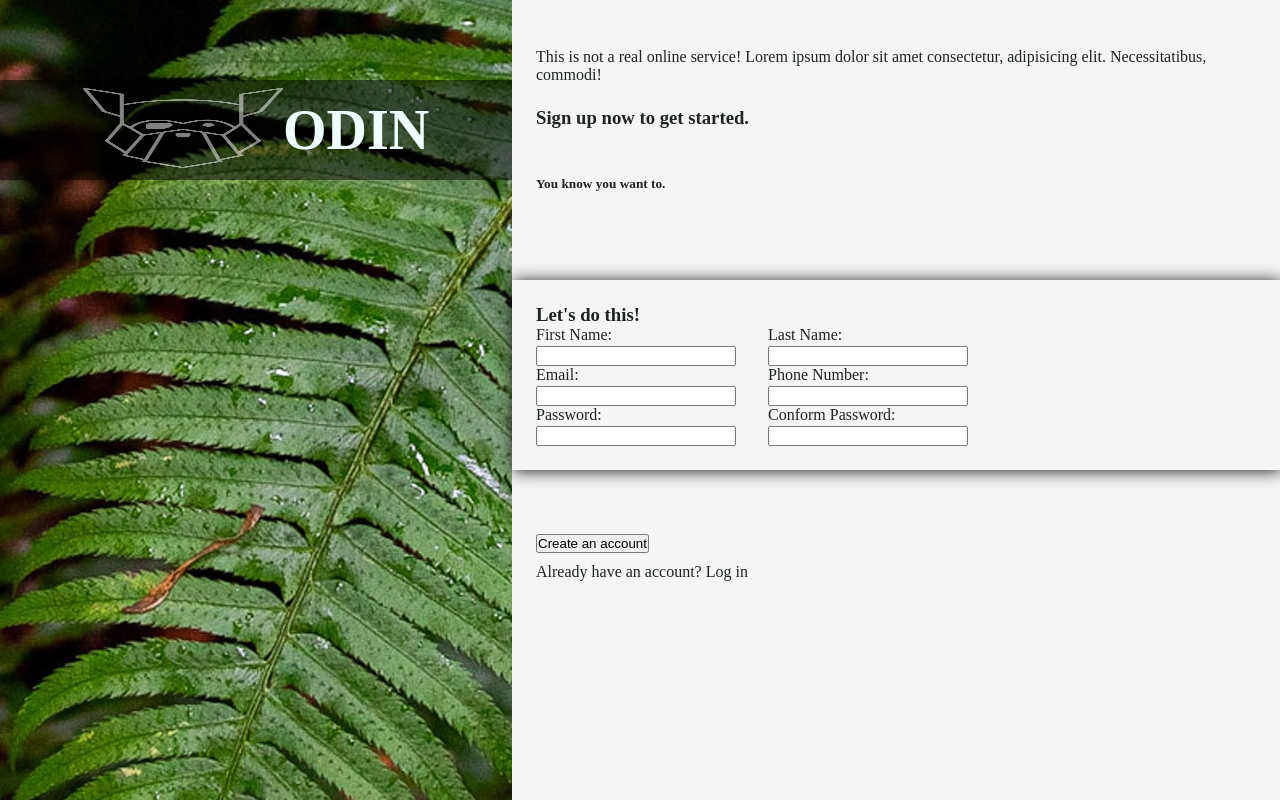
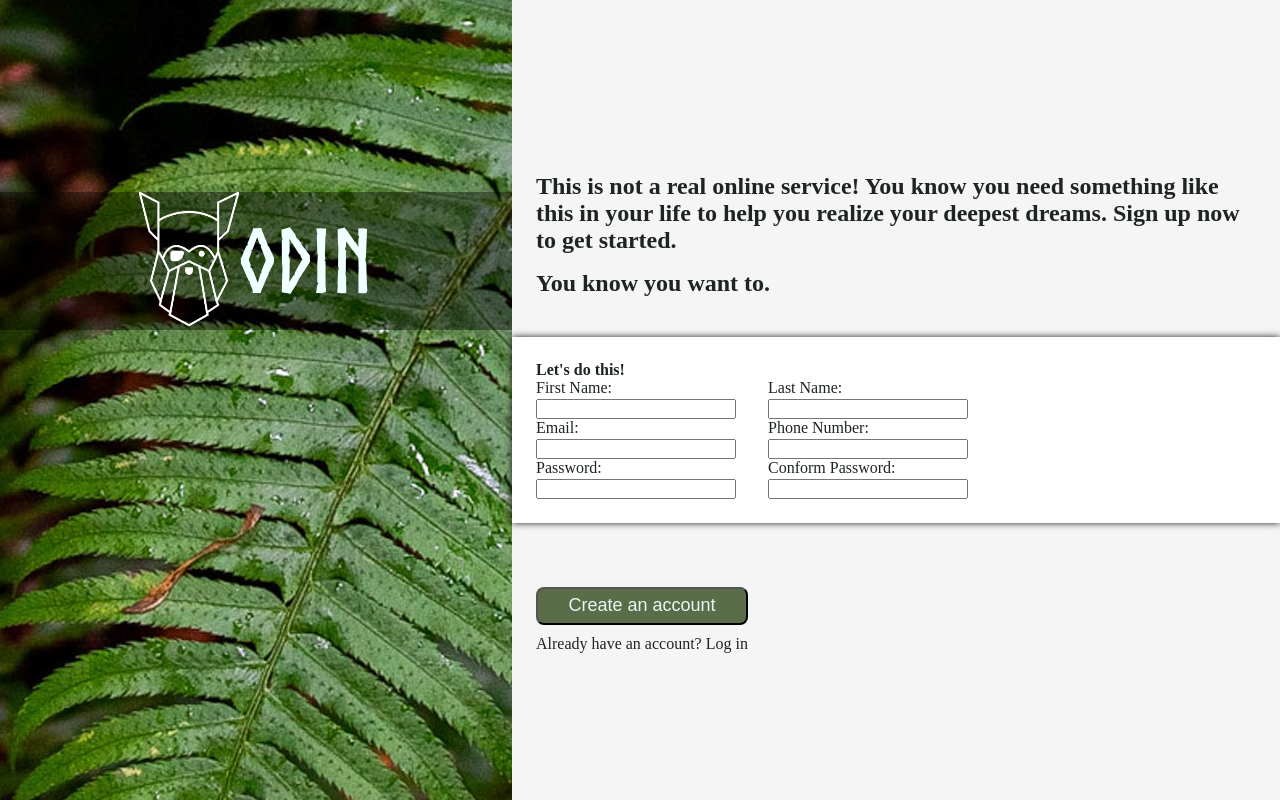
Before and after one commit to Uwancha/Sign-Up-Form, a plain HTML site: page index.html in a window 1280 px wide. Drawn offline with Linux system fonts and the light colour scheme.

Commit message:
Add an external font and improve the UI

```diff
--- a/index.html
+++ b/index.html
@@ -21,11 +21,12 @@
        <section class="form">
 
         <div class="title">
-            <p>This is not a real online service! Lorem ipsum dolor sit amet consectetur,
-                adipisicing elit. Necessitatibus, commodi!
-                <h3>Sign up now to get started.</h3>
+            <p>
+                This is not a real online service! You know you need
+                something like this in your life to help you realize your deepest dreams.
+                Sign up now to get started.
             </p>
-           <h5>You know you want to. </h5>
+           <p>You know you want to.</p>
         </div>
 
 
@@ -34,7 +35,7 @@
 
             <form action="#" method="post">
 
-                <h3>Let's do this!</h3>
+                <h4>Let's do this!</h4>
 
                     <div>
                         <p>
--- a/style.css
+++ b/style.css
@@ -1,3 +1,10 @@
+@font-face {
+    font-family: "logo font";
+    src: url(fonts/Norse-Bold.otf);
+    font-style: normal;
+    font-weight: 900;
+}
+
 * {
     margin: 0;
     padding: 0;
@@ -29,15 +36,16 @@ main {
     display: flex;
     align-items: center;
     justify-content: center;
-    background-color: rgb(0, 0, 0, 0.5);
+    background-color: rgb(0, 0, 0, 0.4);
     width: 100%;
-    padding: 0.5rem;
+
 }
 
-.logo p {
+
+ .logo p{
+    font-family: "logo font", serif;
     color: azure;
-    font-size: 3.5rem;
-    font-weight: 700;
+    font-size: 5.5rem;
 }
 
 
@@ -51,18 +59,22 @@ main {
 
 .title {
     display: flex;
-    height: 30%;
-    justify-content: space-evenly;
+    justify-content: space-between;
+    gap: 1rem;
     flex-direction: column;
     align-content: center;
-    padding: 1.5rem;
+    padding: 0 2.5rem 0 1.5rem;
+    margin-top: 10.8rem;
+    font-size: 1.5rem;
+    font-weight: 700;
 }
 
 
 form {
     display: flex;
     flex-direction: column;
-    box-shadow: 1px 1px 15px #1c1c1a;
+    background-color: white;
+    box-shadow: 0px 0px 7px #1c1c1a;
     padding: 1.5rem;
 }
 
@@ -78,17 +90,26 @@ form div {
 .submission {
     display: flex;
     flex-direction: column;
+    flex: 1;
     align-content: space-between;
     padding: 1.5rem;
     gap: 10px;
+    margin-bottom: 2rem;
+}
+
+button {
+    padding: .4rem 1.9rem;
+    font-size: large;
+    color: rgba(240, 255, 255, 0.948);
+    background-color: #596D48;
+    border-radius: .5rem;
 }
 
 
 
 img {
-    width: 200px;
-    height: 80px;
-    opacity: 0.5;
+    width: 100px;
+    height: 100%;
 }
 
 label, input {
@@ -126,7 +147,7 @@ label {
         justify-content: center;
         position: absolute;
         left: 0;
-        top: 5rem;
+        top: 12rem;
         width: 40%;
 
     }
```
Also changed, not shown: fonts/Norse-Bold.otf (added).
